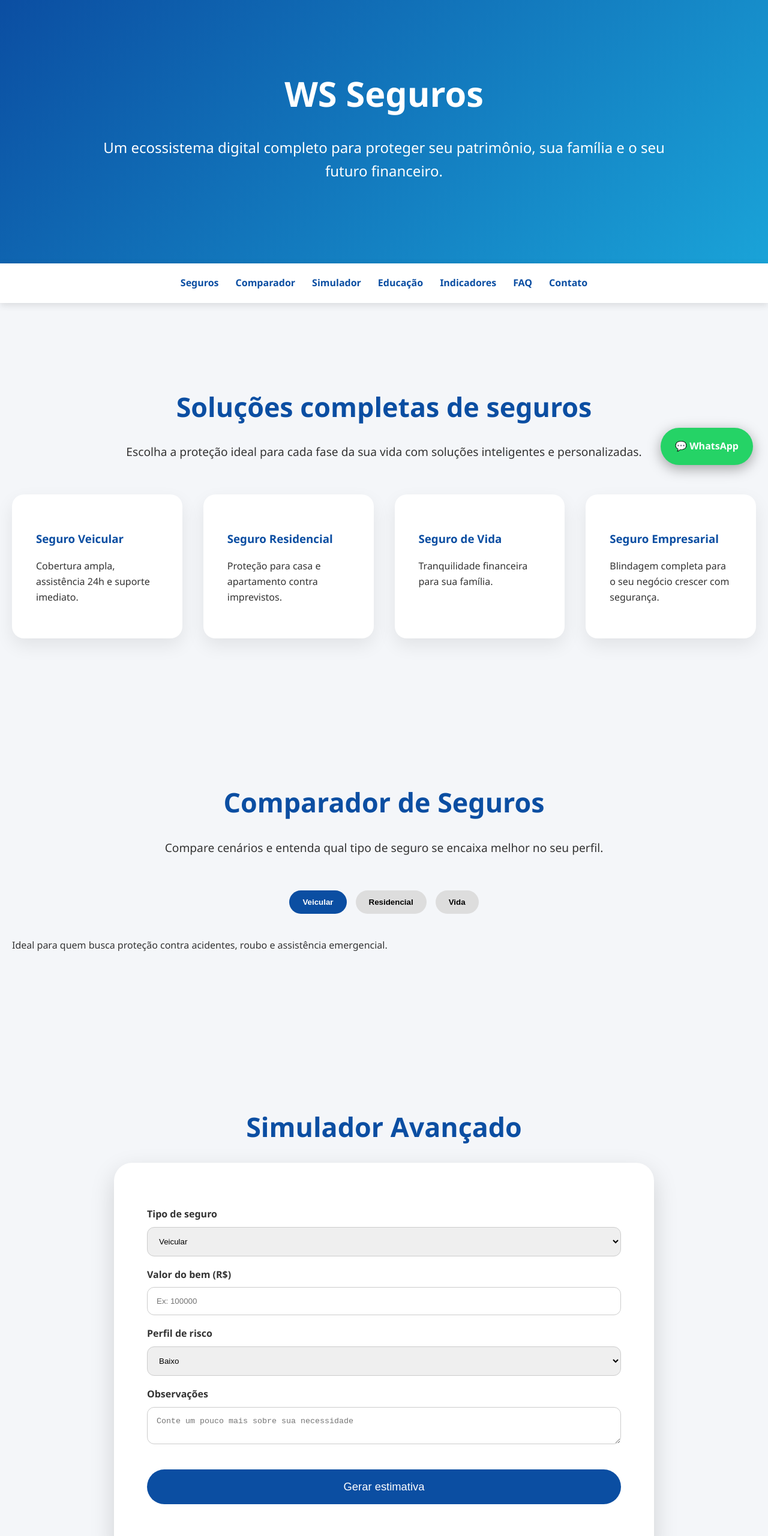
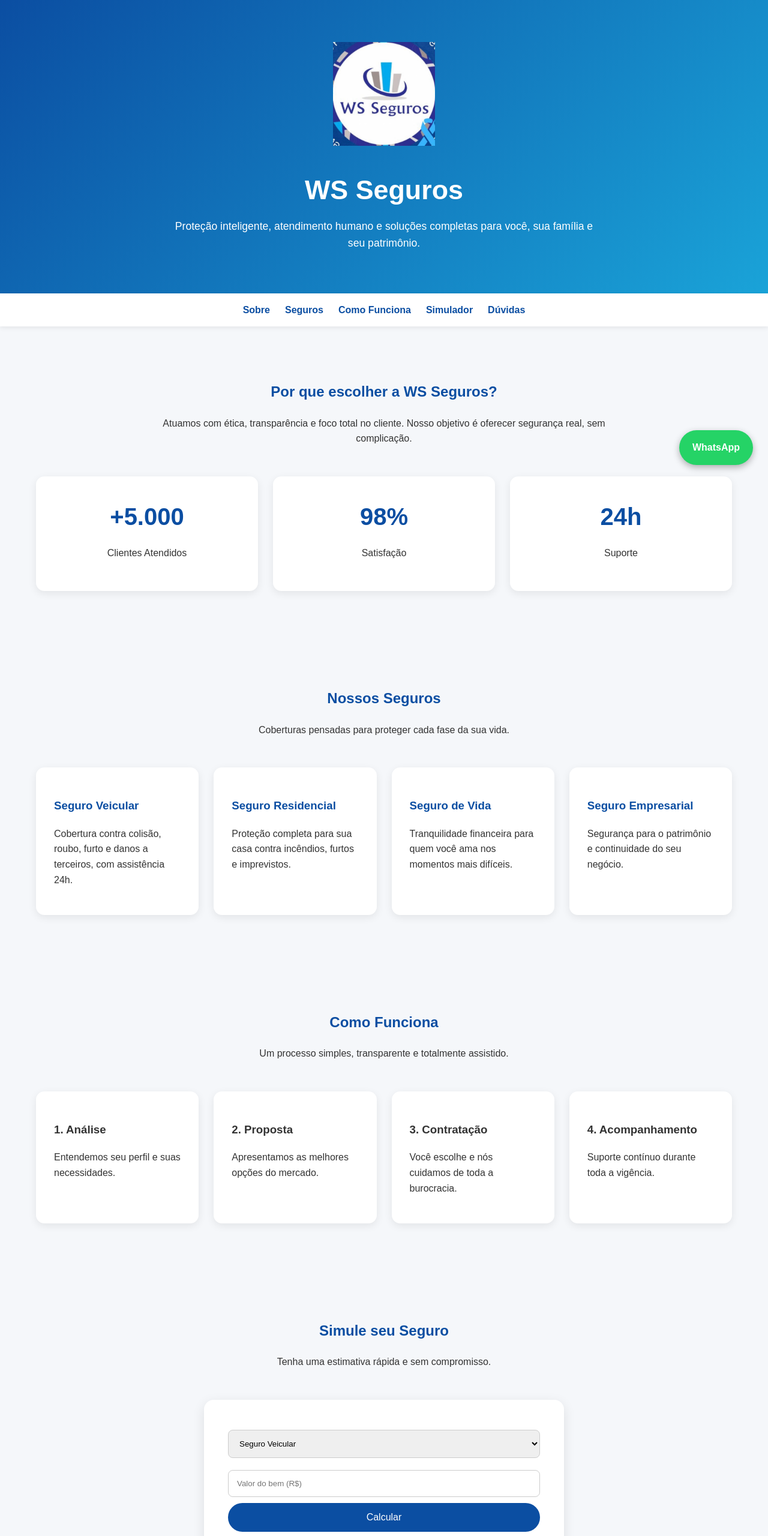
Before and after one commit to ArthurCarminatti05/ws-seguros, a plain HTML site: page index.html in a window 1280 px wide. Shown: the top 2560 px of the page at 60% size. Drawn offline with Linux system fonts and the light colour scheme.

Commit message:
Update index.html

```diff
--- a/index.html
+++ b/index.html
@@ -1,193 +1,128 @@
 <!DOCTYPE html>
 <html lang="pt-BR">
 <head>
-<meta charset="UTF-8">
-<meta name="viewport" content="width=device-width, initial-scale=1.0">
-<title>WS Seguros | Ecossistema Digital de Proteção</title>
-<meta name="description" content="WS Seguros é um ecossistema digital completo: simulações avançadas, formulários inteligentes, comparativos, educação financeira e atendimento imediato.">
-
+  <meta charset="UTF-8" />
+  <meta name="viewport" content="width=device-width, initial-scale=1.0" />
+  <title>WS Seguros | Proteção Inteligente</title>
+  <meta name="description" content="WS Seguros oferece soluções completas em seguros veicular, residencial, vida e empresarial com atendimento humano e confiável." />
   <style>
     :root{
       --azul:#0b4ea2;
       --azul2:#1aa3d8;
-  --escuro:#0a3d80;
-  --cinza:#f4f6f9;
-  --verde:#25d366;
+      --cinza:#f5f7fa;
+      --texto:#333;
     }
-
-*{box-sizing:border-box;scroll-behavior:smooth}
-body{margin:0;font-family:'Segoe UI',Arial,sans-serif;background:var(--cinza);color:#333;line-height:1.6}
-
-header{
-  background:linear-gradient(135deg,var(--azul),var(--azul2));
-  color:#fff;padding:110px 20px;text-align:center
-}
-header h1{font-size:3.6rem;margin:0}
-header p{font-size:1.5rem;max-width:950px;margin:25px auto}
-
-nav{background:#fff;position:sticky;top:0;z-index:1000;box-shadow:0 3px 12px rgba(0,0,0,.12)}
-nav ul{display:flex;justify-content:center;gap:28px;list-style:none;padding:20px;margin:0;flex-wrap:wrap}
-nav a{text-decoration:none;color:var(--azul);font-weight:600}
-
-section{max-width:1300px;margin:auto;padding:100px 20px}
-section h2{text-align:center;font-size:2.8rem;color:var(--azul);margin-bottom:25px}
-section p.intro{text-align:center;max-width:1000px;margin:0 auto 55px;font-size:1.2rem}
-
-.cards{display:grid;grid-template-columns:repeat(auto-fit,minmax(270px,1fr));gap:35px}
-.card{background:#fff;border-radius:20px;padding:40px;box-shadow:0 12px 30px rgba(0,0,0,.08);transition:.4s}
-.card:hover{transform:translateY(-12px)}
+    *{box-sizing:border-box}
+    body{margin:0;font-family:Arial,Helvetica,sans-serif;background:var(--cinza);color:var(--texto);line-height:1.6}
+    header{background:linear-gradient(135deg,var(--azul),var(--azul2));color:#fff;padding:70px 20px;text-align:center}
+    header img{max-width:170px;margin-bottom:20px}
+    header h1{font-size:2.8rem;margin:10px 0}
+    header p{max-width:700px;margin:auto;font-size:1.1rem}
+    nav{position:sticky;top:0;background:#fff;box-shadow:0 2px 8px rgba(0,0,0,.08);z-index:10}
+    nav ul{display:flex;gap:25px;list-style:none;margin:0;padding:15px 20px;justify-content:center;flex-wrap:wrap}
+    nav a{text-decoration:none;color:var(--azul);font-weight:bold}
+    section{padding:70px 20px;max-width:1200px;margin:auto}
+    h2{text-align:center;margin-bottom:20px;color:var(--azul)}
+    .sub{text-align:center;max-width:800px;margin:0 auto 50px}
+    .grid{display:grid;grid-template-columns:repeat(auto-fit,minmax(260px,1fr));gap:25px}
+    .card{background:#fff;border-radius:14px;padding:30px;box-shadow:0 4px 14px rgba(0,0,0,.08)}
     .card h3{color:var(--azul)}
-
-.tabs{display:flex;justify-content:center;gap:15px;margin-bottom:40px;flex-wrap:wrap}
-.tabs button{padding:12px 22px;border-radius:30px;border:none;background:#ddd;cursor:pointer;font-weight:600}
-.tabs button.active{background:var(--azul);color:#fff}
-
-.tab-content{display:none}
-.tab-content.active{display:block}
-
-.simulador{background:#fff;border-radius:30px;padding:55px;box-shadow:0 15px 40px rgba(0,0,0,.15);max-width:900px;margin:auto}
-label{display:block;margin-top:18px;font-weight:600}
-input,select,textarea{width:100%;padding:15px;margin-top:8px;border-radius:12px;border:1px solid #ccc}
-button.primary{margin-top:35px;width:100%;padding:18px;border:none;border-radius:45px;background:var(--azul);color:#fff;font-size:1.15rem;cursor:pointer}
-button.primary:hover{background:var(--escuro)}
-
-.resultado{text-align:center;font-size:1.4rem;font-weight:bold;color:var(--azul);margin-top:30px}
-
-.dashboard{display:grid;grid-template-columns:repeat(auto-fit,minmax(260px,1fr));gap:30px}
-.stat{background:#fff;border-radius:20px;padding:35px;text-align:center;box-shadow:0 10px 26px rgba(0,0,0,.1)}
-.stat span{font-size:2.8rem;color:var(--azul);font-weight:bold}
-
-.blog{display:grid;grid-template-columns:repeat(auto-fit,minmax(300px,1fr));gap:30px}
-.post{background:#fff;border-radius:20px;padding:30px;box-shadow:0 8px 20px rgba(0,0,0,.08)}
-
-.faq details{background:#fff;padding:25px;border-radius:16px;margin-bottom:18px;box-shadow:0 4px 14px rgba(0,0,0,.08)}
-
-.cta{background:linear-gradient(135deg,var(--azul),var(--azul2));color:#fff;text-align:center;padding:120px 20px}
-.cta a{background:#fff;color:var(--azul);padding:22px 55px;border-radius:55px;text-decoration:none;font-weight:bold;font-size:1.25rem}
-
-footer{background:var(--escuro);color:#fff;text-align:center;padding:60px 20px}
-
-.whatsapp{position:fixed;bottom:25px;right:25px;background:var(--verde);color:#fff;padding:18px 24px;border-radius:50px;text-decoration:none;font-weight:bold;box-shadow:0 6px 22px rgba(0,0,0,.35);z-index:2000}
+    .numbers{display:grid;grid-template-columns:repeat(auto-fit,minmax(200px,1fr));gap:25px;text-align:center}
+    .num{background:#fff;border-radius:14px;padding:35px;box-shadow:0 4px 14px rgba(0,0,0,.08)}
+    .num span{font-size:2.5rem;color:var(--azul);font-weight:bold}
+    .steps{display:grid;grid-template-columns:repeat(auto-fit,minmax(240px,1fr));gap:25px}
+    .step{background:#fff;border-radius:14px;padding:30px;box-shadow:0 4px 14px rgba(0,0,0,.08)}
+    .sim{background:#fff;border-radius:16px;padding:40px;box-shadow:0 6px 20px rgba(0,0,0,.1);max-width:600px;margin:40px auto}
+    .sim select,.sim input{width:100%;padding:14px;margin:10px 0;border-radius:8px;border:1px solid #ccc}
+    .sim button{width:100%;padding:15px;background:var(--azul);color:#fff;border:none;border-radius:30px;font-size:1rem;cursor:pointer}
+    .result{margin-top:15px;font-weight:bold;text-align:center}
+    .faq details{background:#fff;border-radius:12px;padding:20px;margin-bottom:15px;box-shadow:0 4px 12px rgba(0,0,0,.08)}
+    .cta{background:var(--azul);color:#fff;text-align:center;padding:80px 20px}
+    .cta a{background:var(--azul2);color:#fff;padding:18px 40px;border-radius:40px;text-decoration:none;font-weight:bold;display:inline-block;font-size:1.1rem}
+    footer{background:#0a3d80;color:#fff;text-align:center;padding:40px 20px}
+    .whats{position:fixed;bottom:25px;right:25px;background:#25d366;color:#fff;padding:16px 22px;border-radius:50px;text-decoration:none;font-weight:bold;box-shadow:0 4px 12px rgba(0,0,0,.3)}
   </style>
 </head>
 <body>
-
 <header>
+  <img src="ws.jfif" alt="WS Seguros">
   <h1>WS Seguros</h1>
-<p>Um ecossistema digital completo para proteger seu patrimônio, sua família e o seu futuro financeiro.</p>
+  <p>Proteção inteligente, atendimento humano e soluções completas para você, sua família e seu patrimônio.</p>
 </header>
-
 <nav>
   <ul>
+    <li><a href="#sobre">Sobre</a></li>
     <li><a href="#seguros">Seguros</a></li>
-<li><a href="#comparador">Comparador</a></li>
+    <li><a href="#como">Como Funciona</a></li>
     <li><a href="#simulador">Simulador</a></li>
-<li><a href="#educacao">Educação</a></li>
-<li><a href="#dashboard">Indicadores</a></li>
-<li><a href="#faq">FAQ</a></li>
-<li><a href="#contato">Contato</a></li>
+    <li><a href="#faq">Dúvidas</a></li>
   </ul>
 </nav>
-
-<section id="seguros">
-<h2>Soluções completas de seguros</h2>
-<p class="intro">Escolha a proteção ideal para cada fase da sua vida com soluções inteligentes e personalizadas.</p>
-<div class="cards">
-<div class="card"><h3>Seguro Veicular</h3><p>Cobertura ampla, assistência 24h e suporte imediato.</p></div>
-<div class="card"><h3>Seguro Residencial</h3><p>Proteção para casa e apartamento contra imprevistos.</p></div>
-<div class="card"><h3>Seguro de Vida</h3><p>Tranquilidade financeira para sua família.</p></div>
-<div class="card"><h3>Seguro Empresarial</h3><p>Blindagem completa para o seu negócio crescer com segurança.</p></div>
+<section id="sobre">
+  <h2>Por que escolher a WS Seguros?</h2>
+  <p class="sub">Atuamos com ética, transparência e foco total no cliente. Nosso objetivo é oferecer segurança real, sem complicação.</p>
+  <div class="numbers">
+    <div class="num"><span>+5.000</span><p>Clientes Atendidos</p></div>
+    <div class="num"><span>98%</span><p>Satisfação</p></div>
+    <div class="num"><span>24h</span><p>Suporte</p></div>
   </div>
 </section>
-
-<section id="comparador">
-<h2>Comparador de Seguros</h2>
-<p class="intro">Compare cenários e entenda qual tipo de seguro se encaixa melhor no seu perfil.</p>
-<div class="tabs">
-<button class="active" onclick="showTab('auto')">Veicular</button>
-<button onclick="showTab('home')">Residencial</button>
-<button onclick="showTab('life')">Vida</button>
-</div>
-<div id="auto" class="tab-content active"><p>Ideal para quem busca proteção contra acidentes, roubo e assistência emergencial.</p></div>
-<div id="home" class="tab-content"><p>Perfeito para proteger imóveis, bens e tranquilidade familiar.</p></div>
-<div id="life" class="tab-content"><p>Garante estabilidade financeira para quem você ama.</p></div>
-</section>
-
-<section id="simulador">
-<h2>Simulador Avançado</h2>
-<div class="simulador">
-<label>Tipo de seguro</label>
-<select id="tipo"><option value="veiculo">Veicular</option><option value="residencia">Residencial</option><option value="vida">Vida</option></select>
-<label>Valor do bem (R$)</label>
-<input type="number" id="valor" placeholder="Ex: 100000">
-<label>Perfil de risco</label>
-<select id="perfil"><option value="baixo">Baixo</option><option value="medio">Médio</option><option value="alto">Alto</option></select>
-<label>Observações</label>
-<textarea placeholder="Conte um pouco mais sobre sua necessidade"></textarea>
-<button class="primary" onclick="simular()">Gerar estimativa</button>
-<div class="resultado" id="resultado"></div>
+<section id="seguros">
+  <h2>Nossos Seguros</h2>
+  <p class="sub">Coberturas pensadas para proteger cada fase da sua vida.</p>
+  <div class="grid">
+    <div class="card"><h3>Seguro Veicular</h3><p>Cobertura contra colisão, roubo, furto e danos a terceiros, com assistência 24h.</p></div>
+    <div class="card"><h3>Seguro Residencial</h3><p>Proteção completa para sua casa contra incêndios, furtos e imprevistos.</p></div>
+    <div class="card"><h3>Seguro de Vida</h3><p>Tranquilidade financeira para quem você ama nos momentos mais difíceis.</p></div>
+    <div class="card"><h3>Seguro Empresarial</h3><p>Segurança para o patrimônio e continuidade do seu negócio.</p></div>
   </div>
 </section>
-
-<section id="educacao">
-<h2>Educação em Seguros</h2>
-<p class="intro">Conteúdo educativo para você tomar decisões mais inteligentes.</p>
-<div class="blog">
-<div class="post"><h3>Por que ter seguro?</h3><p>Descubra como um seguro evita grandes prejuízos.</p></div>
-<div class="post"><h3>Seguro não é gasto</h3><p>Entenda como ele protege seu patrimônio.</p></div>
-<div class="post"><h3>Como escolher o plano ideal</h3><p>Dicas práticas para acertar na escolha.</p></div>
+<section id="como">
+  <h2>Como Funciona</h2>
+  <p class="sub">Um processo simples, transparente e totalmente assistido.</p>
+  <div class="steps">
+    <div class="step"><h3>1. Análise</h3><p>Entendemos seu perfil e suas necessidades.</p></div>
+    <div class="step"><h3>2. Proposta</h3><p>Apresentamos as melhores opções do mercado.</p></div>
+    <div class="step"><h3>3. Contratação</h3><p>Você escolhe e nós cuidamos de toda a burocracia.</p></div>
+    <div class="step"><h3>4. Acompanhamento</h3><p>Suporte contínuo durante toda a vigência.</p></div>
   </div>
 </section>
-
-<section id="dashboard">
-<h2>Indicadores de Confiança</h2>
-<div class="dashboard">
-<div class="stat"><span>+8.000</span><p>Clientes atendidos</p></div>
-<div class="stat"><span>99%</span><p>Satisfação</p></div>
-<div class="stat"><span>24/7</span><p>Suporte</p></div>
-<div class="stat"><span>100%</span><p>Transparência</p></div>
+<section id="simulador">
+  <h2>Simule seu Seguro</h2>
+  <p class="sub">Tenha uma estimativa rápida e sem compromisso.</p>
+  <div class="sim">
+    <select id="tipo">
+      <option>Seguro Veicular</option>
+      <option>Seguro Residencial</option>
+      <option>Seguro de Vida</option>
+    </select>
+    <input type="number" id="valor" placeholder="Valor do bem (R$)">
+    <button onclick="simular()">Calcular</button>
+    <div class="result" id="resultado"></div>
   </div>
 </section>
-
-<section id="faq">
+<section id="faq" class="faq">
   <h2>Dúvidas Frequentes</h2>
-<div class="faq">
-<details><summary>Seguro vale a pena?</summary><p>Sim. Um pequeno valor mensal pode evitar grandes prejuízos.</p></details>
-<details><summary>Posso contratar online?</summary><p>Sim, todo o processo pode ser digital.</p></details>
-<details><summary>É possível personalizar?</summary><p>Totalmente, cada cliente é único.</p></details>
-</div>
+  <details><summary>O seguro é obrigatório?</summary><p>Alguns seguros são opcionais, mas altamente recomendados para evitar prejuízos.</p></details>
+  <details><summary>Posso personalizar minha cobertura?</summary><p>Sim, trabalhamos com planos flexíveis.</p></details>
+  <details><summary>Como acionar o seguro?</summary><p>Nossa equipe orienta todo o processo rapidamente.</p></details>
 </section>
-
-<section class="cta" id="contato">
-<h2>Transforme segurança em tranquilidade</h2>
-<p>Fale agora com um especialista WS Seguros.</p>
-<a href="tel:4933661497">📞 (49) 3366-1497</a>
+<section class="cta">
+  <h2>Proteja hoje o que levou anos para conquistar</h2>
+  <p>Fale agora com um especialista da WS Seguros.</p>
+  <a href="https://wa.me/554933661497" target="_blank">💬 Falar no WhatsApp</a>
 </section>
-
 <footer>
-<p>© 2025 WS Seguros • Ecossistema Digital de Proteção</p>
+  <p>© 2025 WS Seguros • (49) 3366-1497</p>
 </footer>
-
-<a class="whatsapp" href="https://wa.me/554933661497" target="_blank">💬 WhatsApp</a>
-
+<a class="whats" href="https://wa.me/554933661497" target="_blank">WhatsApp</a>
 <script>
   function simular(){
-const valor=parseFloat(document.getElementById('valor').value);
-const tipo=document.getElementById('tipo').value;
-const perfil=document.getElementById('perfil').value;
-if(!valor||valor<=0){document.getElementById('resultado').innerText='Informe um valor válido';return}
-let base=tipo==='vida'?0.02:tipo==='residencia'?0.015:0.03;
-let fator=perfil==='alto'?1.3:perfil==='medio'?1.15:1;
-document.getElementById('resultado').innerText=`Estimativa mensal aproximada: R$ ${(valor*base*fator).toFixed(2)}`;
-}
-
-function showTab(id){
-document.querySelectorAll('.tab-content').forEach(t=>t.classList.remove('active'));
-document.querySelectorAll('.tabs button').forEach(b=>b.classList.remove('active'));
-document.getElementById(id).classList.add('active');
-event.target.classList.add('active');
+    const valor=document.getElementById('valor').value;
+    if(!valor){document.getElementById('resultado').innerText='Informe um valor válido.';return;}
+    const estimativa=(valor*0.03).toFixed(2);
+    document.getElementById('resultado').innerText='Estimativa mensal: R$ '+estimativa;
   }
 </script>
-
 </body>
 </html>
```
Lines whose indentation alone changed are shown as unchanged.
